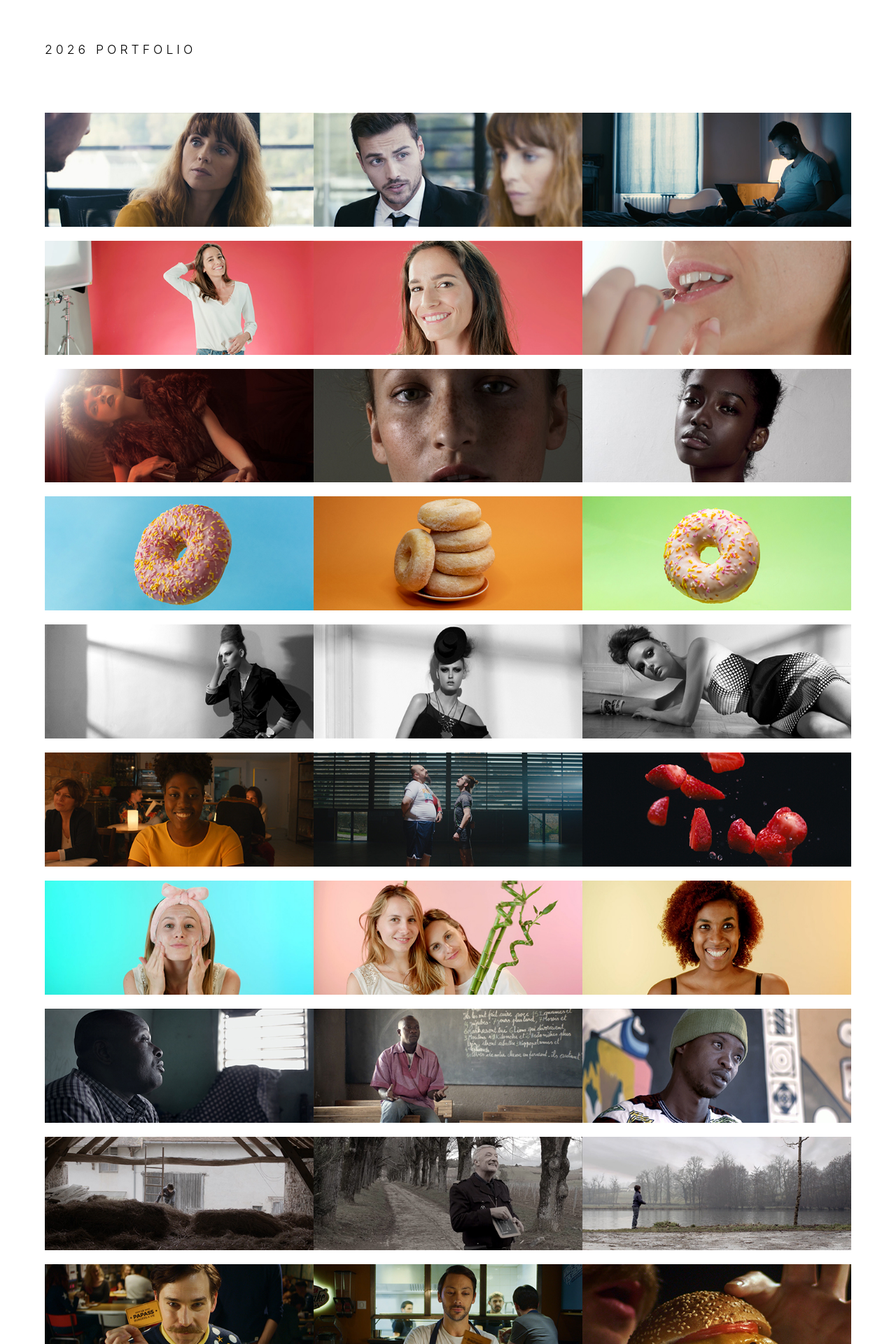
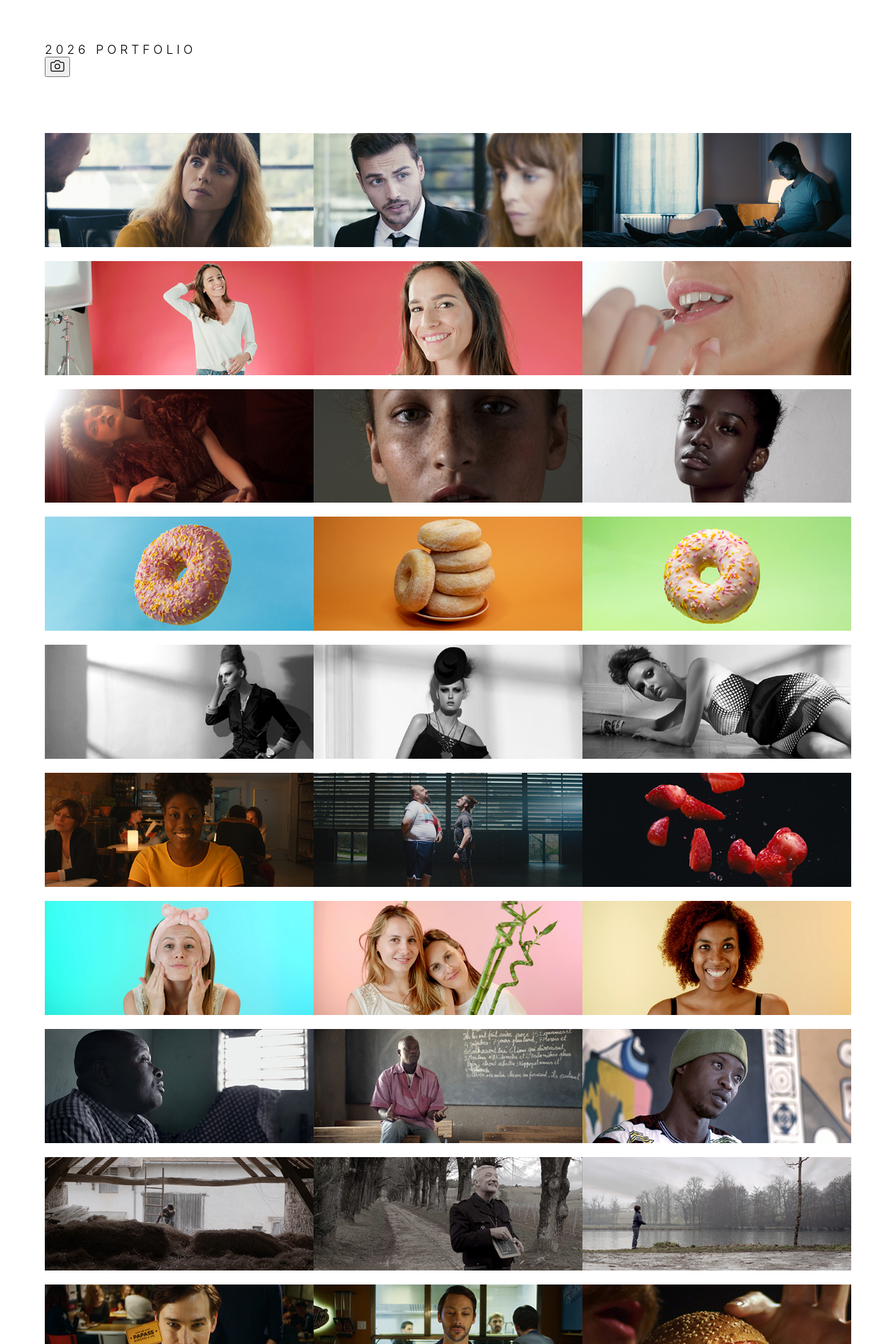
Before and after one commit to ncportfolio/2026, a Jekyll site: the page built from index.html, in a window 1280 px wide. Shown: the top 1920 px of the page at 70% size. Built offline with Jekyll 4.4.1, drawn with Linux system fonts in a browser that asks for light colours.

Commit message:
Update default.html

```diff
--- a/_layouts/default.html
+++ b/_layouts/default.html
@@ -8,7 +8,13 @@
 </head>
 <body>
     <header>
-        <h1><a href="javascript:void(0)" id="modalTrigger">{{ site.title }}</a></h1>
+        <h1><a href="{{ '/' | relative_url }}">{{ site.title }}</a></h1>
+        <button id="modalTrigger" class="icon-button" aria-label="About and Contact">
+            <svg width="20" height="20" viewBox="0 0 24 24" fill="none" stroke="currentColor" stroke-width="1.5" stroke-linecap="round" stroke-linejoin="round">
+                <path d="M23 19a2 2 0 0 1-2 2H3a2 2 0 0 1-2-2V8a2 2 0 0 1 2-2h4l2-3h6l2 3h4a2 2 0 0 1 2 2z"></path>
+                <circle cx="12" cy="13" r="4"></circle>
+            </svg>
+        </button>
     </header>
 
     <main>
```
Also changed, not shown: other parts of _layouts/default.html (+1 -1 lines).
